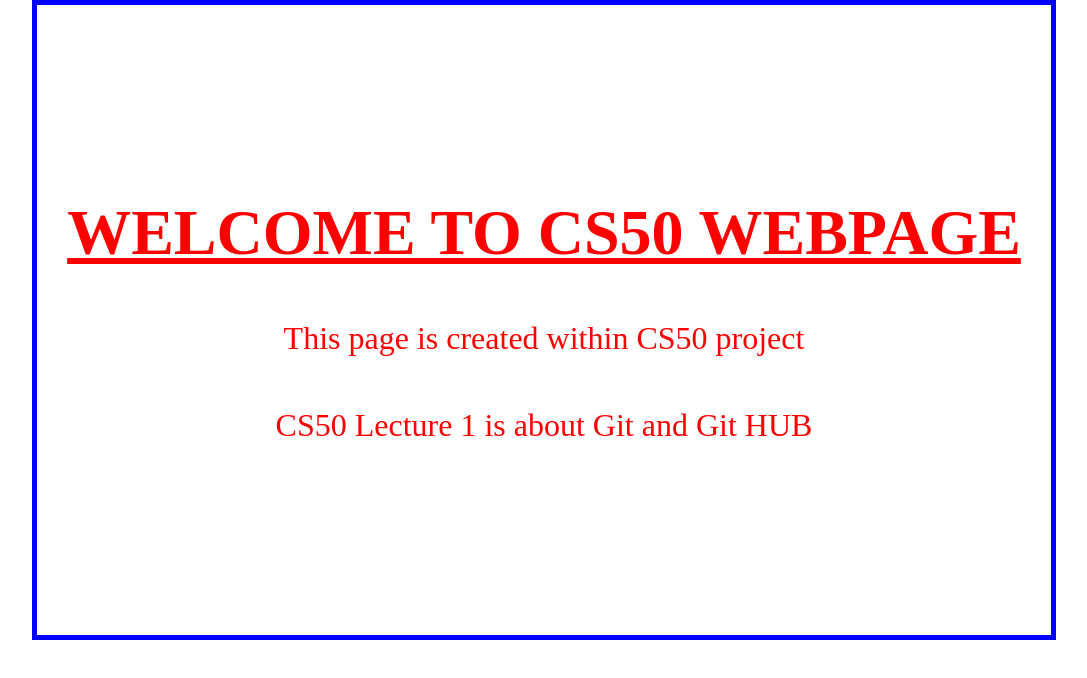
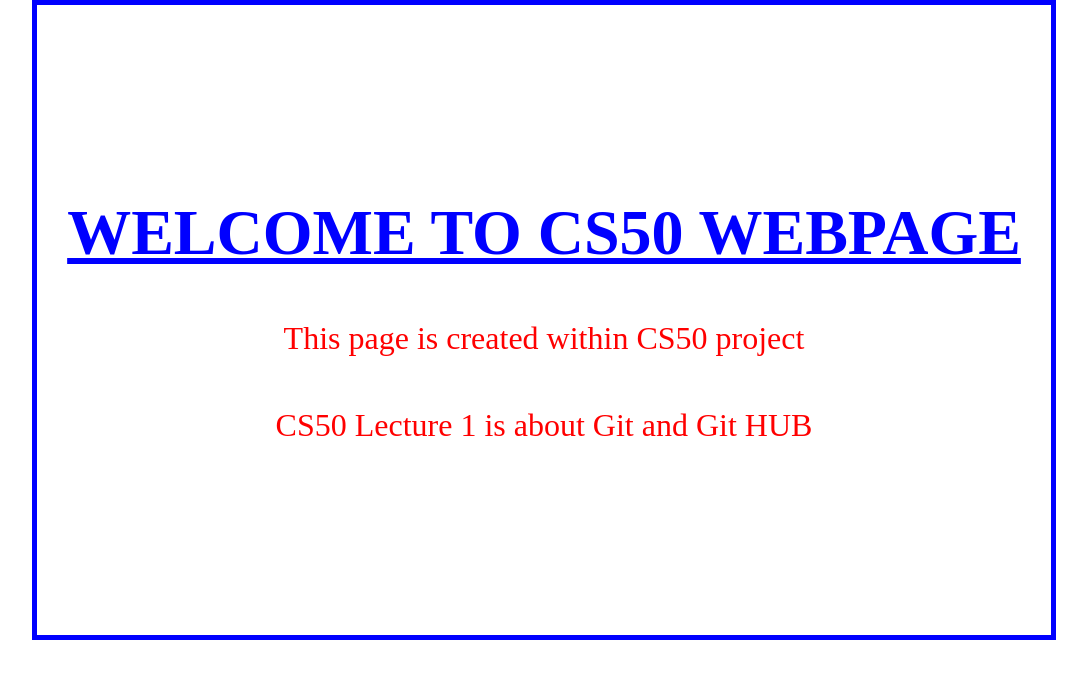
Before and after one commit to JamolhonAhmedov/CS50, a plain HTML site: page hello.html in a window 1280 px wide. Shown: the whole page, without its empty margins (96-1183 px from the left). Drawn offline with Linux system fonts and the light colour scheme.

Commit message:
Update hello.html

```diff
--- a/hello.html
+++ b/hello.html
@@ -10,7 +10,7 @@
 
   <div class="page-holder">
 
-  <h1>Welcome to CS50 Webpage</h1>
+  <h1 style="color:blue;">Welcome to CS50 Webpage</h1>
   <p>This page is created within CS50 project</p>
   <p>CS50 Lecture 1 is about Git and Git HUB</p>
 
```
